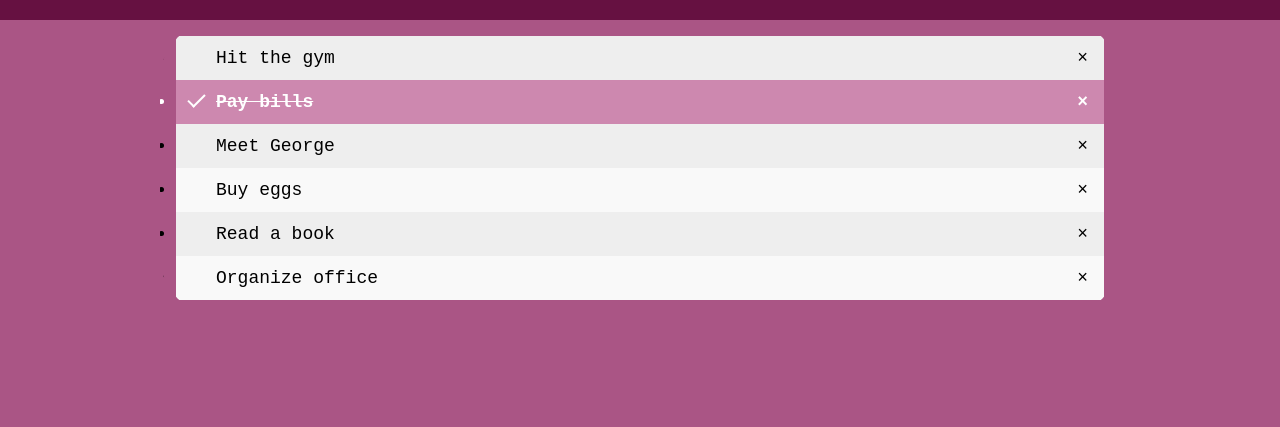
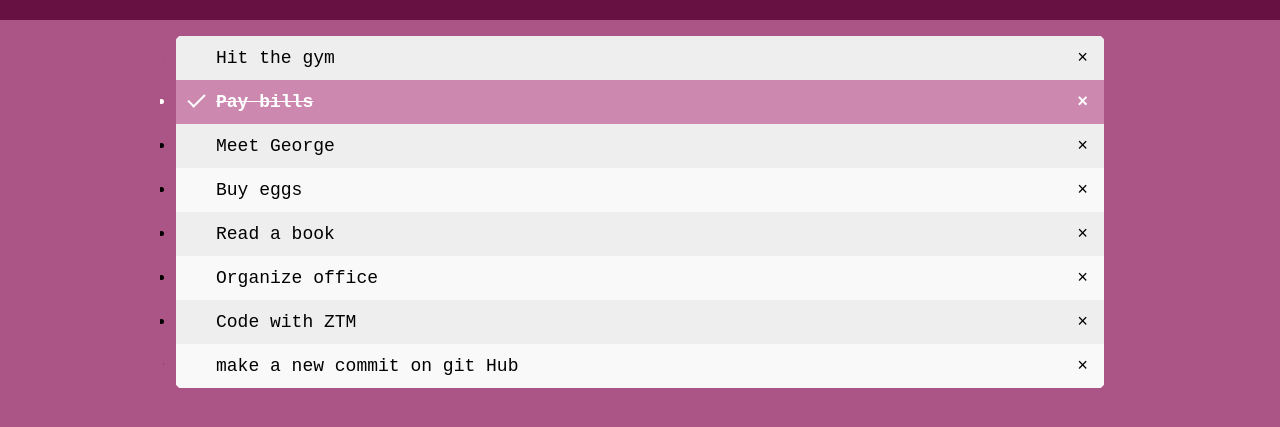
Before and after one commit to zero-to-mastery/HTML-project, a plain HTML site: page TO-Do list/TODO.html in a window 1280 px wide. Shown: the part 203-630 px from the top of the page. Drawn offline with Linux system fonts and the light colour scheme.

Commit message:
addes a few items on the TODO list

```diff
--- a/TO-Do list/TODO.html
+++ b/TO-Do list/TODO.html
@@ -25,6 +25,8 @@
             <li>Buy eggs</li>
             <li>Read a book</li>
             <li>Organize office</li>
+            <li>Code with ZTM</li>
+            <li>make a new commit on git Hub</li>
         </ul>
     </div>
     <script src="TODO.js"></script>
```
